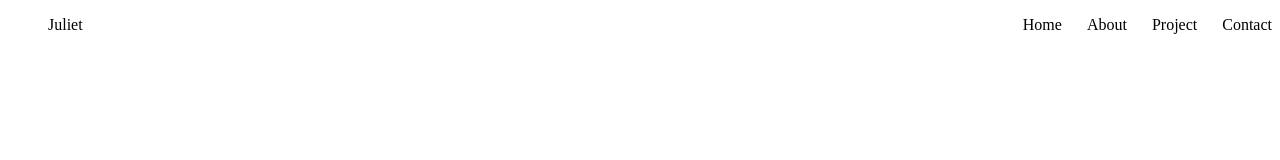
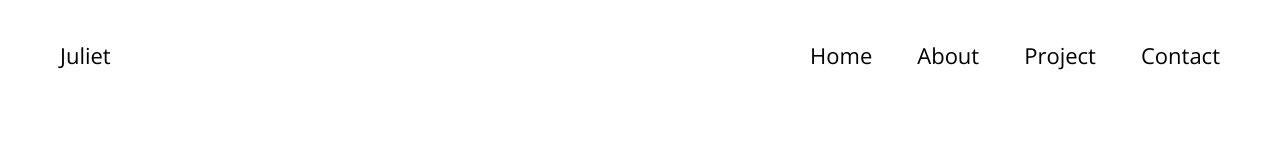
Before and after one commit to Zac-Mwangi/MySitePhase0IP, a plain HTML site: page index.html in a window 1280 px wide. Drawn offline with nearby package versions, Linux system fonts and the light colour scheme.

Commit message:
put open san as default font family in the css

```diff
--- a/assets/css/styles.css
+++ b/assets/css/styles.css
@@ -0,0 +1,5 @@
+*{
+    margin: 10px;
+    padding: 0;
+    font-family: 'Open Sans';font-size: 22px;
+}
--- a/index.html
+++ b/index.html
@@ -5,6 +5,7 @@
     <meta http-equiv="X-UA-Compatible" content="IE=edge">
     <meta name="viewport" content="width=device-width, initial-scale=1.0">
     <link rel="stylesheet" href="./assets/css/styles.css">
+    <link href='https://fonts.googleapis.com/css?family=Open Sans' rel='stylesheet'>
     <title>Document</title>
 </head>
 <body>
@@ -26,6 +27,5 @@
 
      <!-- HEADER SECTION -->
 
-
 </body>
 </html>
```
